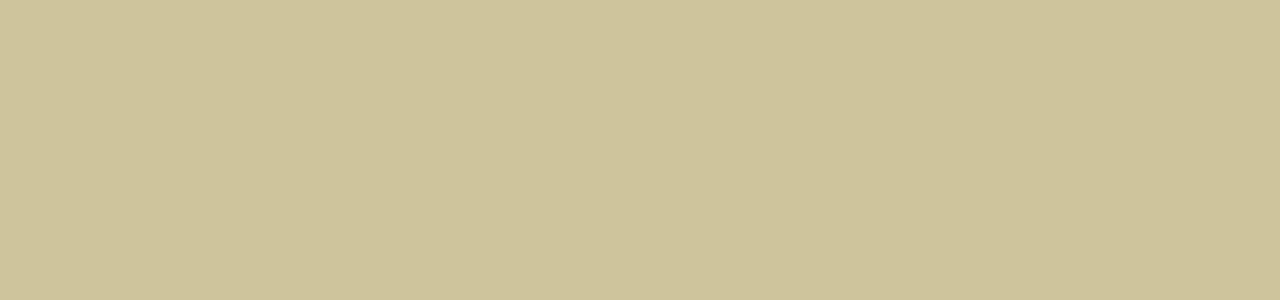
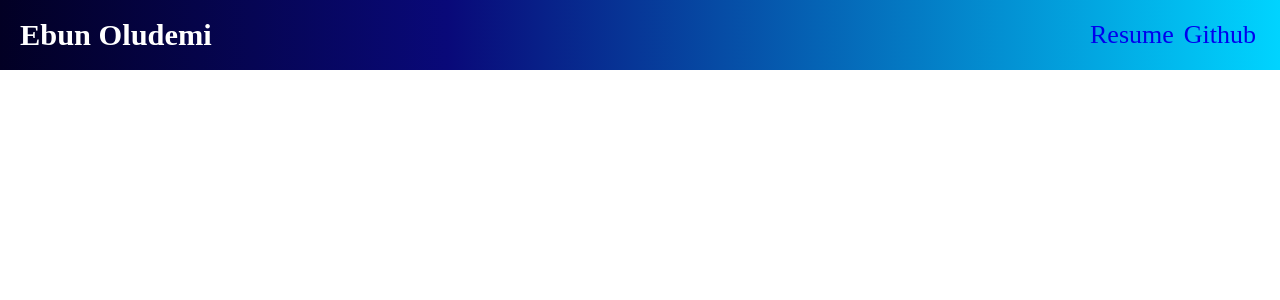
Before and after one commit to ebunnn/ebunwebsite, a React (Create React App) app: page / in a window 1280 px wide. Shown: the top 300 px of the page. Built offline with nearby package versions, Linux system fonts and the light colour scheme.

Commit message:
first attempt at navbar

```diff
--- a/public/index.html
+++ b/public/index.html
@@ -24,6 +24,9 @@
       work correctly both with client-side routing and a non-root public URL.
       Learn how to configure a non-root public URL by running `npm run build`.
     -->
+    <link rel="preconnect" href="https://fonts.googleapis.com">
+    <link rel="preconnect" href="https://fonts.gstatic.com" crossorigin>
+    <link href="https://fonts.googleapis.com/css2?family=Inter:wght@500&display=swap" rel="stylesheet">
     <title>Ebun Oludemi Portfolio Website</title>
   </head>
   <body>
--- a/src/App.css
+++ b/src/App.css
@@ -4,7 +4,7 @@
 
 
 .App-header {
-  background-color: #CEC49C;
+  /* background-color: #CEC49C; */
   min-height: 100vh;
   display: flex;
   flex-direction: column;
@@ -12,4 +12,5 @@
   justify-content: center;
   font-size: calc(10px + 2vmin);
   color: white;
+  font-family: 'Josefin Sans';
 }
--- a/src/App.js
+++ b/src/App.js
@@ -1,10 +1,11 @@
 import './App.css';
+import Navbar from './Navbar'
 
 function App() {
   return (
     <div className="App">
       <header className="App-header">
-
+        <Navbar />
       </header>
     </div>
   );
--- /dev/null
+++ b/src/Navbar.css
@@ -0,0 +1,47 @@
+.navbar--container {
+    display: inline-flex;
+    position: absolute;
+    flex-direction: row;
+    color: white;
+    background: linear-gradient(90deg, rgba(2,0,36,1) 0%, rgba(9,9,121,1) 35%, rgba(0,212,255,1) 100%);;
+    height: 70px;
+    width: 100%;
+    top: 0;
+
+}
+
+.navbar--logo {
+    display: inline-flex;
+    align-items: center;
+    margin-right: auto;
+    position: relative;
+    left: 20px;
+}
+
+.navbar--links-div {
+    display: inline-flex;
+    flex-direction: column;
+    justify-content: center;
+    justify-items: flex-end;
+}
+.navbar--links {
+    display: inline-flex;
+    flex-direction: row;
+    list-style: none;
+}
+
+.navbar--links, a {
+    gap: 10px;
+    text-decoration: none;
+    position: relative;
+    right: 12px;
+}
+
+a:visited {
+    text-decoration: none;
+    color: white;
+  }
+
+a:hover {
+    text-decoration: underline;
+  }
--- /dev/null
+++ b/src/Navbar.js
@@ -0,0 +1,17 @@
+import React from "react";
+import "./Navbar.css"
+
+export default function Navbar() {
+    return (
+        <navbar className="navbar--container">
+            <h3 className="navbar--logo">Ebun Oludemi</h3>
+            <div className="navbar--links-div">
+                <ul className="navbar--links">
+                    <li><a href="file:///Users/ebunoludemi/Downloads/Oludemi,%20Ebun%20Resume.pdf" target="_blank" rel="noreferrer">Resume</a></li>
+                    <li><a href="https://github.com/ebunnn" target="_blank" rel="noreferrer">Github</a></li>
+                </ul>
+            </div>
+
+        </navbar>
+    )
+}
```
